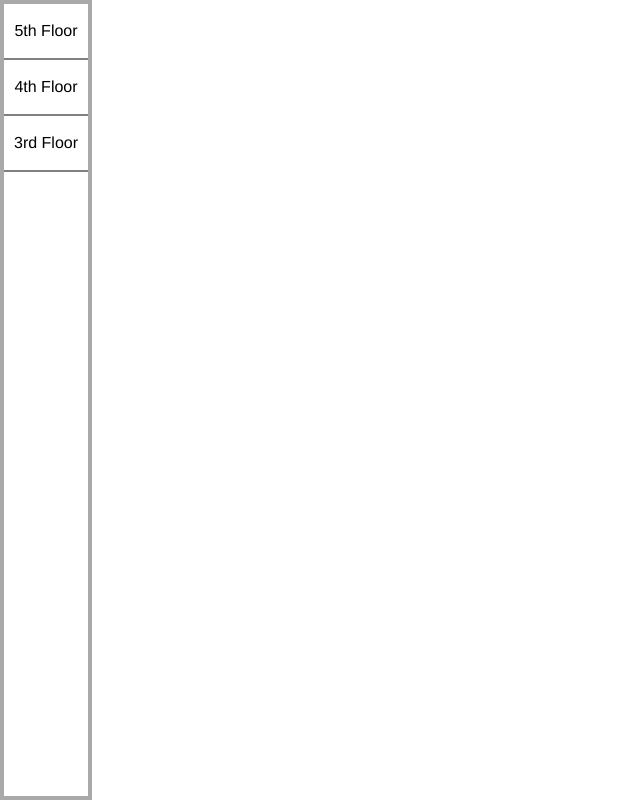
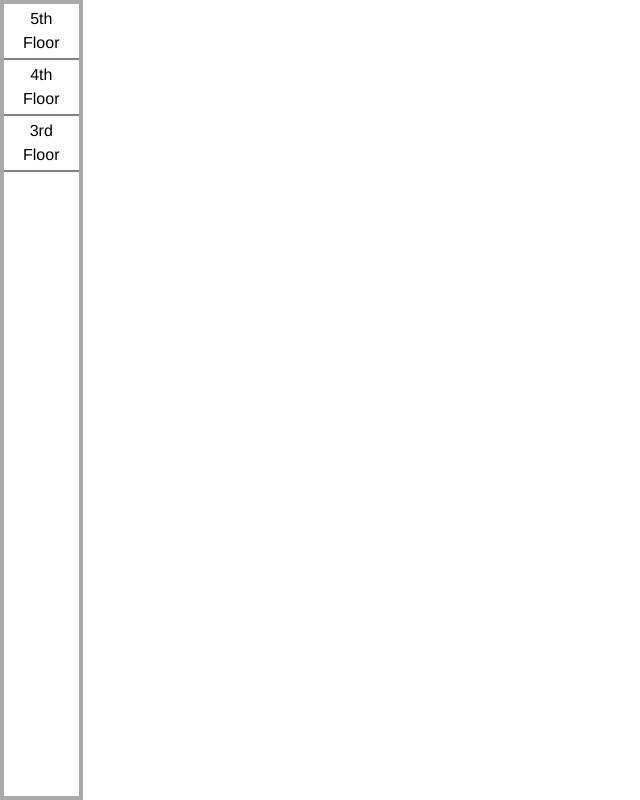
Before and after one commit to JooYoo/notMyDesk, a Vue app: page / in a window 1280 px wide. Shown: the whole page, without its empty margins (0-640 px from the left). Built offline with nearby package versions, Linux system fonts and the light colour scheme.

Commit message:
style: desk layout

```diff
--- a/src/components/DeskGroup.vue
+++ b/src/components/DeskGroup.vue
@@ -1,9 +1,10 @@
 <template>
-  <div class="container">
+  <div class="desk-group-container">
     <Desk
       v-for="seat in seatGroup"
       :key="seat.deskNr"
       :seat="seat"
+      class="desk"
     />
   </div>
 </template>
@@ -19,5 +20,25 @@ export default {
 };
 </script>
 
-<style>
+<style lang="scss" scoped>
+.desk-group-container {
+  width: fit-content;
+
+  display: grid;
+  gap: 10px;
+  align-content: center;
+  justify-items: start;
+
+  &:nth-child(-n + 4) {
+    grid-template-columns: repeat(3, auto);
+    grid-template-rows: repeat(2, auto);
+  }
+  &:nth-child(n + 5) {
+    grid-template-columns: repeat(2, auto);
+    grid-template-rows: repeat(2, auto);
+  }
+}
+
+.desk {
+}
 </style>
--- a/src/components/Floor.vue
+++ b/src/components/Floor.vue
@@ -1,5 +1,5 @@
 <template>
-  <div>
+  <div class="floor-container">
     <DeskGroup
       v-for="(group, id) in seatGroups"
       :key="id"
@@ -69,15 +69,19 @@ export default {
       return groups;
     },
   },
-  // mounted() {
-  //   let seats = this.currentFloor.seats;
-
-  //   let test = this.gatherGroups(seats, this.eachGroupCounts);
-
-  //   console.log(seats);
-  // },
 };
 </script>
 
-<style>
+<style lang="scss" scoped>
+.floor-container {
+  padding: 40px;
+  width: 100%;
+
+  display: grid;
+  grid-template-columns: repeat(2, auto);
+  grid-template-rows: repeat(3, auto);
+  align-content: center;
+  justify-content: space-evenly;
+  gap: 40px;
+}
 </style>
--- a/src/components/SideNav.vue
+++ b/src/components/SideNav.vue
@@ -13,7 +13,7 @@ export default {};
   display: flex;
   flex-direction: column;
   height: 100%;
-  width: 92px;
+  width: fit-content;
   border: 4px solid darkgray;
 }
 </style>
--- a/src/components/SideNavItem.vue
+++ b/src/components/SideNavItem.vue
@@ -37,8 +37,8 @@ export default {
   cursor: pointer;
 
   &:hover {
-    background-color: rgba(0, 0, 0, 0.4);
-    color: whitesmoke;
+    // background-color: rgba(0, 0, 0, 0.1);
+    color: rgba(0, 0, 0, 0.5);
   }
 
   &--unselected {
--- a/src/views/HomeView.vue
+++ b/src/views/HomeView.vue
@@ -9,9 +9,9 @@
         @click="switchFloor(floor)"
       />
     </SideNav>
-    <div class="desk-container">
-      <Floor :currentFloor="currentFloor" />
-    </div>
+
+    <Floor :currentFloor="currentFloor" />
+
   </div>
 </template>
 
```
